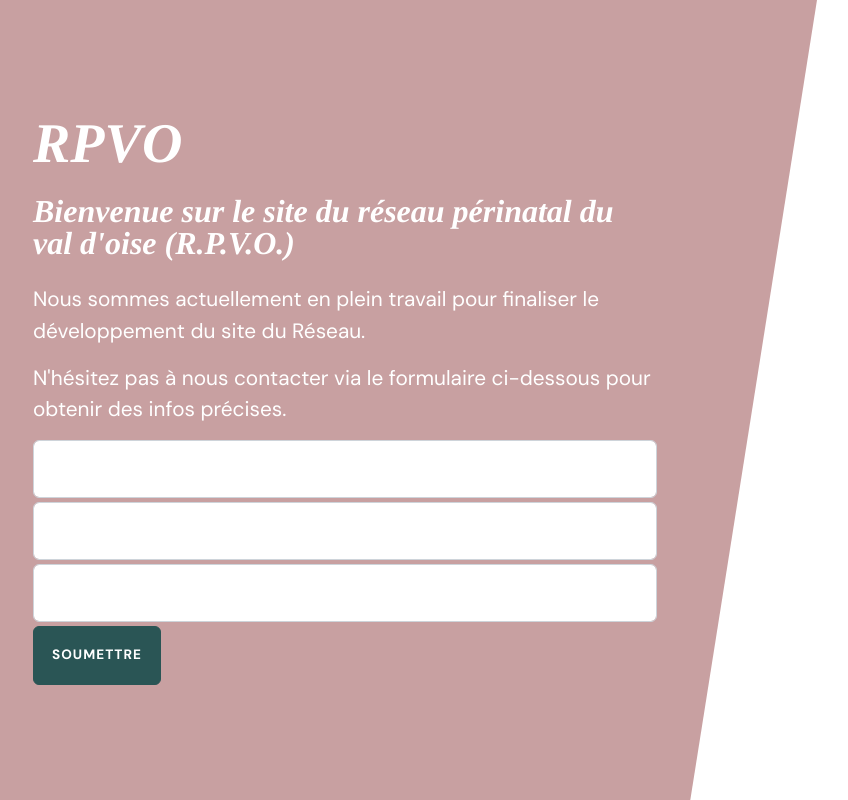
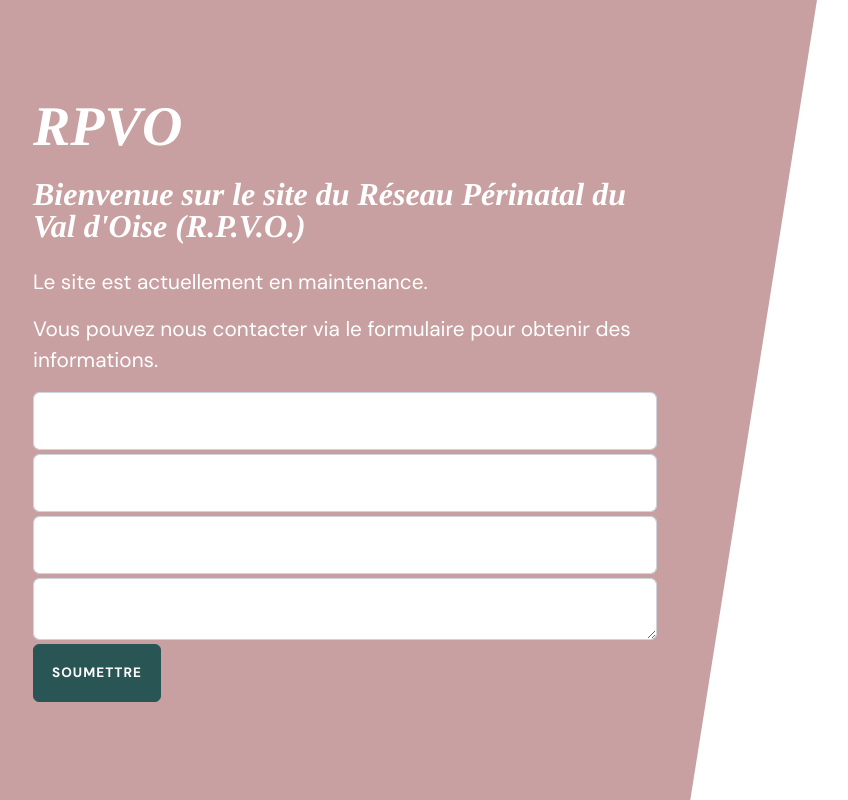
Before and after one commit to roslove44/rpvo, a Symfony app: template templates/coming_soon/index.html.twig in a window 1280 px wide. Shown: the whole page, without its empty margins (15-863 px from the left). Run offline with Twig, Linux system fonts and the light colour scheme; the template is opened without the code that fills it, so the values that code supplies are empty; form fields are guessed from the names that the template uses; some libraries are stand-ins or nearby versions.

Commit message:
Modif Coming Soon

```diff
--- a/src/Controller/ComingSoonController.php
+++ b/src/Controller/ComingSoonController.php
@@ -21,7 +21,7 @@ class ComingSoonController extends AbstractController
 
             $mailer->send(
                 "contact@rpvo.org",
-                $data['clientEmail'],
+                "contact@rpvo.org",
                 $data['subject'],
                 'comingSoon',
                 $data,
--- a/templates/Email/comingSoon.html.twig
+++ b/templates/Email/comingSoon.html.twig
@@ -98,7 +98,7 @@
 </head>
 
 <body class="clean-body u_body"
-  style="margin: 0;padding: 0;-webkit-text-size-adjust: 100%;background-color: #fffbfb;color: #000000">
+  style="margin: 0;padding: 0;-webkit-text-size-adjust: 100%;background-color: #ffffff;color: #000000">
   <!--[if IE]><div class="ie-container"><![endif]-->
   <!--[if mso]><div class="mso-container"><![endif]-->
   <table
@@ -234,6 +234,9 @@
                         <strong>Email : </strong> {{clientEmail}}<br>
                         <strong>Objet de la demande :</strong>{{subject}}
                       </p>
+                      <p>
+                        {{message}}
+                      </p>
                       <!--[if (!mso)&(!IE)]><!-->
                     </div><!--<![endif]-->
                   </div>
--- a/templates/coming_soon/index.html.twig
+++ b/templates/coming_soon/index.html.twig
@@ -7,7 +7,7 @@
     <meta name="description" content="" />
     <meta name="author" content="" />
     <title>Site | RPVO</title>
-    <link rel="icon" href="{{asset('comingSoon/img/Logo_RPVO.jpeg')}}" />
+    <link rel="icon" href="{{asset('comingSoon/img/logoRPVO.jpeg')}}" />
     <!-- Font Awesome icons (free version)-->
     <script src="https://use.fontawesome.com/releases/v6.3.0/js/all.js" crossorigin="anonymous"></script>
     <!-- Google fonts-->
@@ -27,13 +27,12 @@
         <div class="masthead-content text-white">
             <div class="container-fluid px-4 px-lg-0">
                 <h1 class="fst-italic lh-1 mb-4">RPVO</h1>
-                <h2 class="fst-italic lh-1 mb-4">Bienvenue sur le site du réseau périnatal du val d'oise (R.P.V.O.)</h2>
+                <h2 class="fst-italic lh-1 mb-4">Bienvenue sur le site du Réseau Périnatal du Val d'Oise (R.P.V.O.)</h2>
                 <p class="mb-3">
-                    Nous sommes actuellement en plein travail pour finaliser le développement du site du
-                    Réseau.
+                    Le site est actuellement en maintenance.
                 </p>
                 <p class="text-small">
-                    N'hésitez pas à nous contacter via le formulaire ci-dessous pour obtenir des infos précises.
+                    Vous pouvez nous contacter via le formulaire pour obtenir des informations.
                 </p>
 
                 {% for label, messages in app.flashes %}
@@ -54,6 +53,9 @@
                     </div>
                     <div class="col-12 mb-1">
                         {{form_widget(contactForm.subject)}}
+                    </div>
+                    <div class="col-12 mb-1">
+                        {{form_widget(contactForm.message)}}
                     </div>
 
                     <div class="col-auto">
```
Also changed, not shown: src/Controller/MainController.php (added, +19 -0 lines), src/Form/ContactComingType.php (+9 -1 lines), public/comingSoon/img/logoRPVO.jpeg (renamed from public/comingSoon/img/Logo_RPVO.jpeg), 1 other file.
